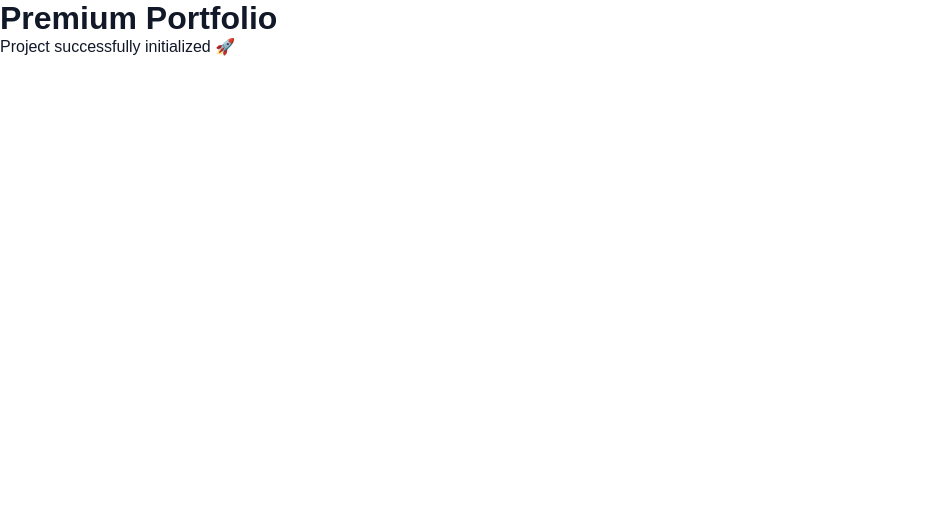
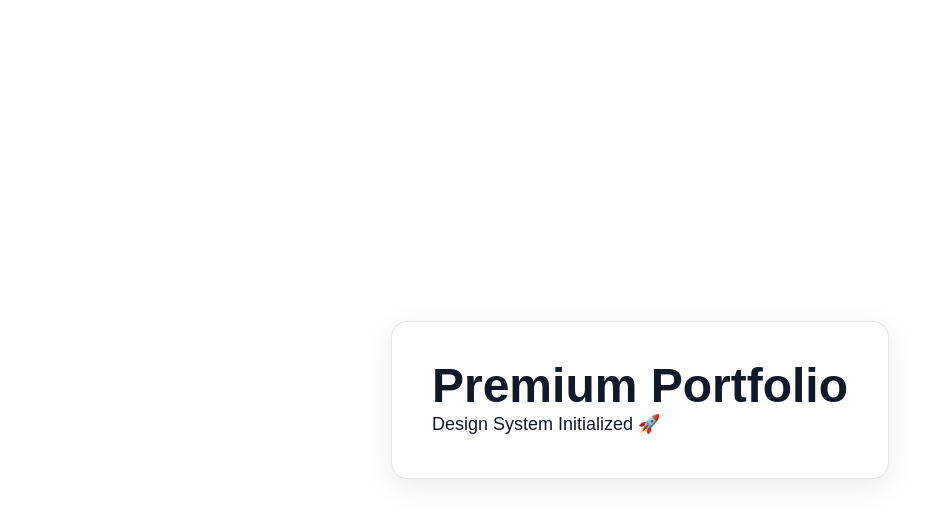
Before and after one commit to Piyushpg25/portfolio, a Next.js app in the folder apps/web/: page / in a window 1280 px wide. Shown: the top 520 px of the page, without its empty margins (0-951 px from the left). Built offline with nearby package versions, Linux system fonts and the light colour scheme.

Commit message:
feat(web): establish design system foundation

```diff
--- a/apps/web/app/globals.css
+++ b/apps/web/app/globals.css
@@ -1,4 +1,35 @@
-*, *::before, *::after {
+@import "tailwindcss";
+
+:root {
+  /* Colors */
+  --background: #ffffff;
+  --foreground: #111827;
+
+  --primary: #2563eb;
+  --secondary: #6366f1;
+  --accent: #14b8a6;
+
+  --muted: #f3f4f6;
+  --border: #e5e7eb;
+
+  /* Radius */
+  --radius-sm: 6px;
+  --radius-md: 10px;
+  --radius-lg: 16px;
+  --radius-xl: 24px;
+
+  /* Shadows */
+  --shadow-sm: 0 2px 8px rgba(0,0,0,.05);
+  --shadow-md: 0 8px 30px rgba(0,0,0,.08);
+  --shadow-lg: 0 20px 60px rgba(0,0,0,.15);
+
+  /* Container */
+  --container-width: 1280px;
+}
+
+*,
+*::before,
+*::after {
   box-sizing: border-box;
 }
 
@@ -11,9 +42,20 @@ html {
 }
 
 body {
+  background: var(--background);
+  color: var(--foreground);
   font-family: Arial, Helvetica, sans-serif;
-  background: #ffffff;
-  color: #111827;
+  line-height: 1.6;
+}
+
+img {
+  display: block;
+  max-width: 100%;
+}
+
+button {
+  font: inherit;
+  cursor: pointer;
 }
 
 a {
@@ -21,11 +63,7 @@ a {
   text-decoration: none;
 }
 
-button {
-  font: inherit;
+.container {
+  width: min(100% - 2rem, var(--container-width));
+  margin-inline: auto;
 }
-
-img {
-  display: block;
-  max-width: 100%;
-}
--- a/apps/web/app/layout.tsx
+++ b/apps/web/app/layout.tsx
@@ -1,19 +1,20 @@
-import type {Metadata} from 'next';
-import './globals.css';
+import type { Metadata } from "next";
+import "./globals.css";
 
 export const metadata: Metadata = {
   title: "Piyush | Software Engineer",
-  description: "Production-grade developer portfolio built Next.js, Hano, Bun and Cloudflare "
+  description:
+    "Production-grade portfolio built with Next.js, Hono, Bun, Cloudflare and TypeScript.",
 };
 
-export default function RootLayout ({
+export default function RootLayout({
   children,
 }: Readonly<{
   children: React.ReactNode;
 }>) {
   return (
-    <html lang='en'>
+    <html lang="en" suppressHydrationWarning>
       <body>{children}</body>
     </html>
-  )
+  );
 }
--- a/apps/web/app/page.tsx
+++ b/apps/web/app/page.tsx
@@ -1,9 +1,15 @@
 export default function HomePage() {
   return (
-    <main>
-      <h1>Premium Portfolio</h1>
+    <main className="container flex min-h-screen items-center justify-center">
+      <section className="rounded-[var(--radius-lg)] border border-[var(--border)] bg-[var(--background)] p-10 shadow-[var(--shadow-md)]">
+        <h1 className="mb-4 text-5xl font-bold">
+          Premium Portfolio
+        </h1>
 
-      <p>Project successfully initialized 🚀</p>
+        <p className="text-lg">
+          Design System Initialized 🚀
+        </p>
+      </section>
     </main>
   );
 }
```
